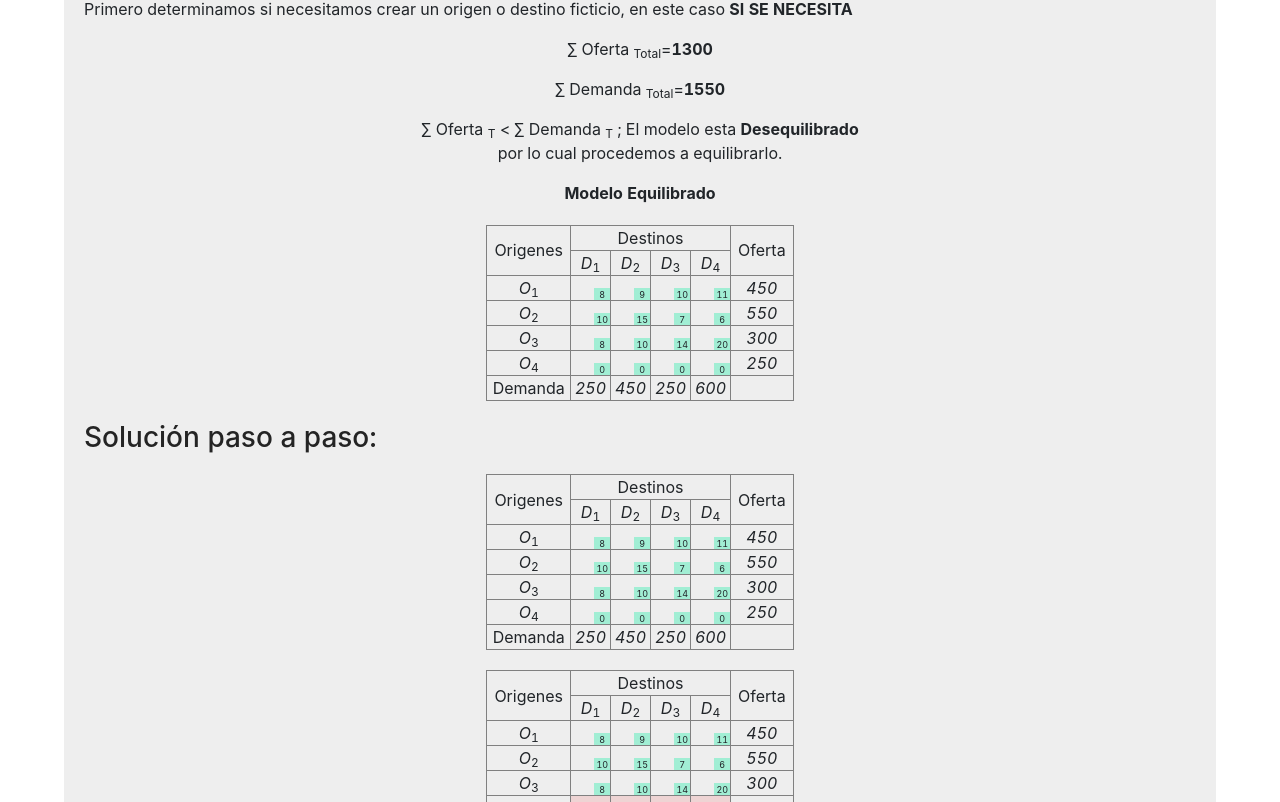
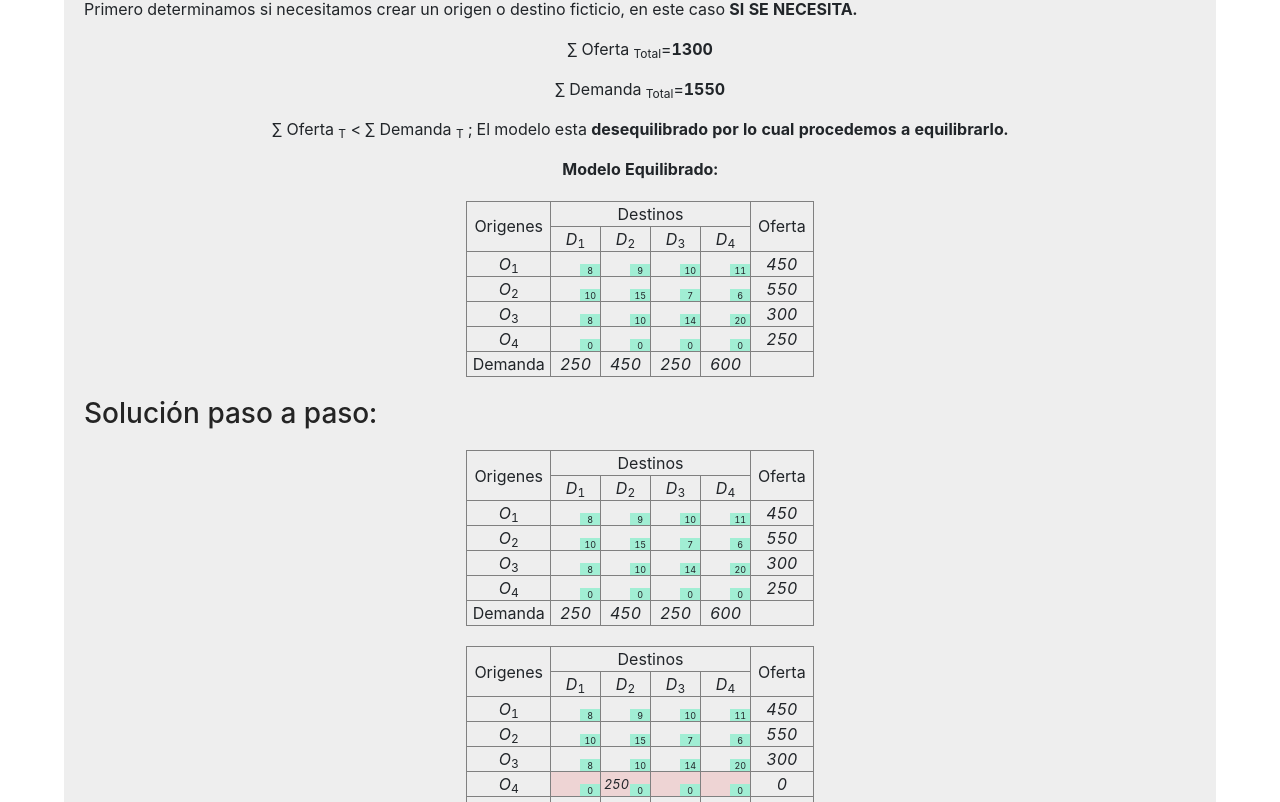
Before and after one commit to AlexJCM/transportation-problem, a React (Create React App) app: page / in a window 1280 px wide. Shown: the part 758-1560 px from the top of the page. Built offline with nearby package versions, Linux system fonts and the light colour scheme.

Commit message:
Edit comments

```diff
--- a/src/components/solve.jsx
+++ b/src/components/solve.jsx
@@ -23,9 +23,9 @@ const Solve = props => {
         Primero determinamos si necesitamos crear un origen o destino ficticio,
         en este caso{" "}
         {oferta_volume !== demanda_volume ? (
-          <strong> SI SE NECESITA</strong>
+          <strong> SI SE NECESITA.</strong>
         ) : (
-          <strong> NO SE NECESITA</strong>
+          <strong> NO SE NECESITA.</strong>
         )}
       </p>
       <center>
@@ -48,18 +48,17 @@ const Solve = props => {
           &sum; Demanda <sub>T</sub> ; El modelo esta{" "}
           {oferta_volume !== demanda_volume ? (
             <strong>
-              Desequilibrado{" "}
-              <p className="ppp">por lo cual procedemos a equilibrarlo.</p>
+              desequilibrado por lo cual procedemos a equilibrarlo.
             </strong>
           ) : (
-            <strong>Equilibrado</strong>
+            <strong>equilibrado</strong>
           )}
         </p>
       </center>
 
       <center>
         <b>
-          <p>Modelo Equilibrado</p>
+          <p>Modelo Equilibrado:</p>
         </b>
       </center>
       {closed_matriz && (
@@ -82,7 +81,7 @@ const Solve = props => {
           maxEl={solve.maxEl}
         />
       ))}
-      <h3>Solución Degradada :</h3>
+      <h3>¿El problema presenta una Solución Degradada?</h3>
       <p>Para conocer si la solución es degradada:</p>
       <center>
         <p>M + N – 1 = Número de Asignaciones Básicas</p>
@@ -107,12 +106,12 @@ const Solve = props => {
           ? "NO ES DEGRADADA"
           : "ES DEGRADADA"}
       </center>
-      <h3>
-        El costo de transporte es igual a :{" "}
+      <h4>
+        ∴ El costo de transporte es igual a:{" "}
         {solve[solve.length - 1].matr
           ? findPrice(closed_matriz, solve[solve.length - 1].matr)
           : "Ninguna solución"}
-      </h3>
+      </h4>
     </section>
   );
 };
--- a/src/styles/inputTable.css
+++ b/src/styles/inputTable.css
@@ -5,5 +5,5 @@ table {
 }
 
 td {
-  min-width: 40px;
+  min-width: 50px;
 }
--- a/src/styles/solve.css
+++ b/src/styles/solve.css
@@ -7,10 +7,12 @@ section.solve {
 section.solve h2 {
   margin: 0;
 }
-p.ppp {
-  font-weight: normal;
+
+section.solve h4 {
+  margin-top: 15px;
+  margin-bottom: 30px;
+  text-align: center;
 }
-
 .volume {
   display: flex;
 }
```
